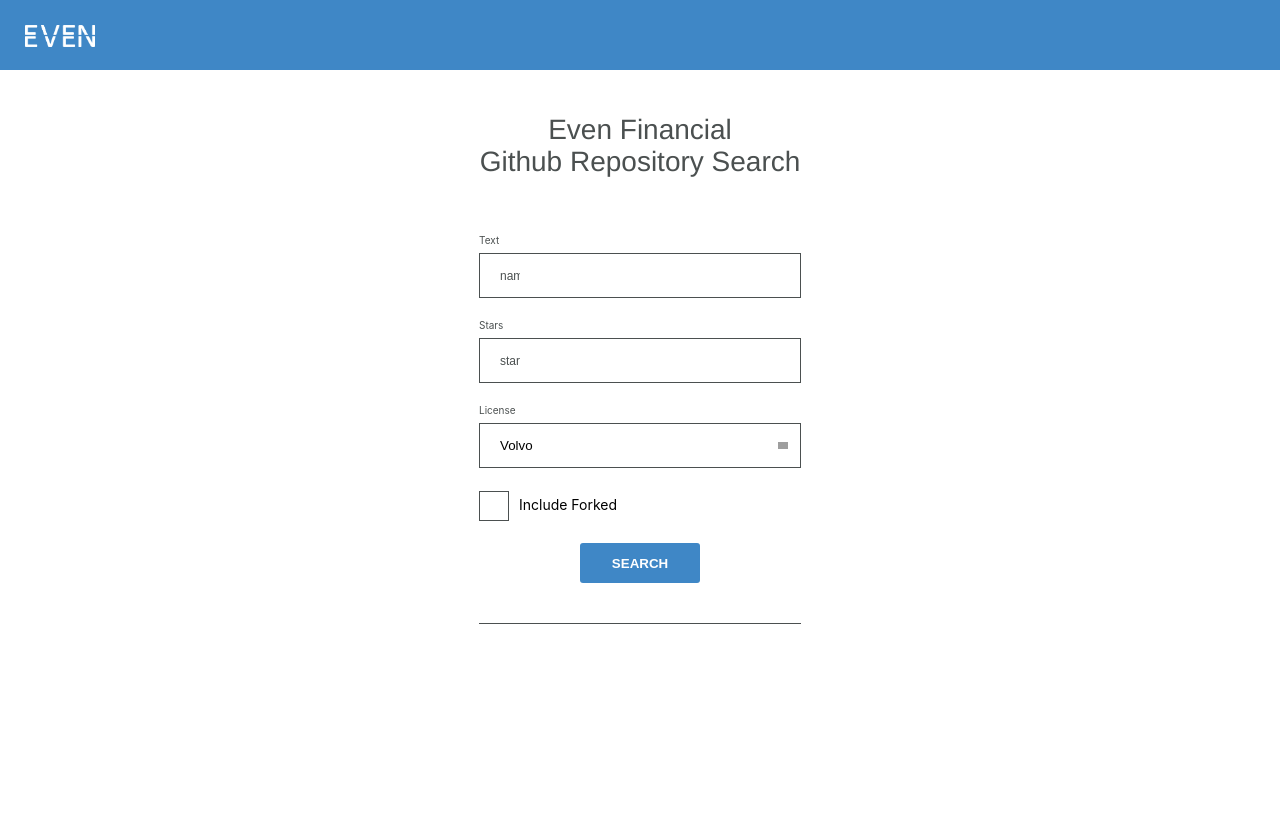
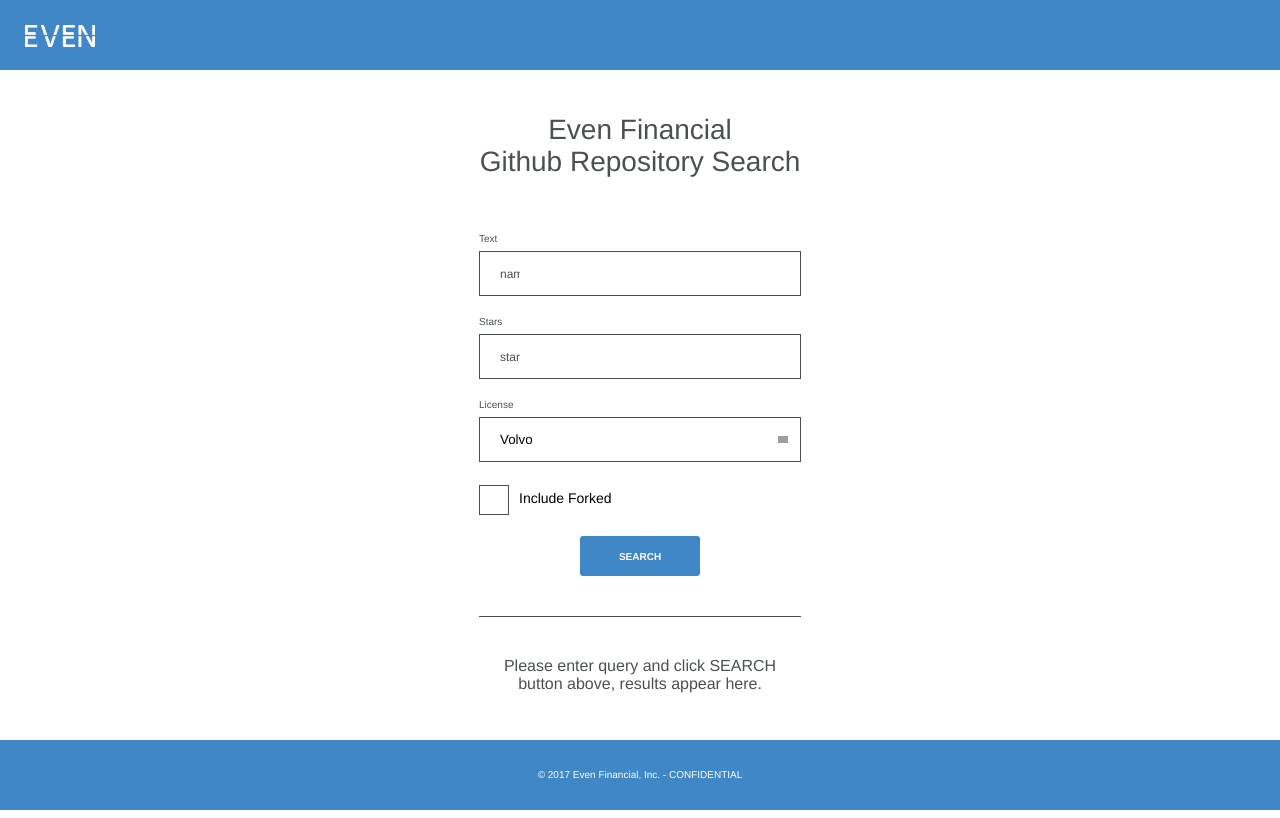
Before and after one commit to mikekwong/github_repo_searcher, a React (Create React App) app: page / in a window 1280 px wide. Built offline with nearby package versions, Linux system fonts and the light colour scheme; grey boxes are pictures that could not be loaded.

Commit message:
finished first panel

```diff
--- a/src/components/App.css
+++ b/src/components/App.css
@@ -7,18 +7,19 @@
   -webkit-font-smoothing: antialiased;
   -moz-osx-font-smoothing: grayscale;
   text-rendering: optimizeLegibility;
+  font-family: "Helvetica", "Arial", sans-serif;
 }
 
 #App {
 }
 
-#App #header {
+#App #container-header {
   width: 100%;
   height: 70px;
   background-color: #3f87c6;
 }
 
-#App #header #logo {
+#App #container-header #logo {
   display: flex;
   width: 70px;
   position: absolute;
@@ -26,14 +27,25 @@
   top: 25px;
 }
 
-#App #search {
+#App #container-search {
   position: relative;
   top: 44px;
+  height: 670px;
 }
 
-#App #search .headline {
-  font-family: "Helvetica", "Arial", sans-serif;
+#App #container-search .headline {
   font-size: 28px;
   color: #4b5050;
   text-align: center;
 }
+
+#App #container-footer {
+  text-align: center;
+  height: 70px;
+  background-color: #3f87c6;
+  color: #fff;
+  margin-bottom: 8px;
+  vertical-align: middle;
+  line-height: 70px;
+  font-size: 10px;
+}
--- a/src/components/App.jsx
+++ b/src/components/App.jsx
@@ -1,21 +1,24 @@
-import React from "react";
-import "./App.css";
-import Search from "./Search/Search";
-import logo from "./assets/logo.png";
+import React from 'react'
+import './App.css'
+import Search from './Search/Search'
+import logo from './assets/logo.png'
 
 const App = () => {
   return (
-    <div id="App">
-      <div id="header">
-        <img src={logo} id="logo" alt="logo" />
+    <div id='App'>
+      <div id='container-header'>
+        <img src={logo} id='logo' alt='logo' />
       </div>
-      <div id="search">
-        <p className="headline">Even Financial</p>
-        <p className="headline">Github Repository Search</p>
+      <div id='container-search'>
+        <p className='headline'>Even Financial</p>
+        <p className='headline'>Github Repository Search</p>
         <Search />
       </div>
+      <div id='container-footer'>
+        <footer>&copy; 2017 Even Financial, Inc. - CONFIDENTIAL</footer>
+      </div>
     </div>
-  );
-};
+  )
+}
 
-export default App;
+export default App
--- a/src/components/Search/Search.css
+++ b/src/components/Search/Search.css
@@ -1,6 +1,7 @@
 #fields {
   position: relative;
   top: 50px;
+  margin-bottom: 40px;
 }
 
 #fields form {
@@ -76,11 +77,6 @@
   cursor: pointer;
 }
 
-/* When the checkbox is checked, add a gray background */
-#fields #repo-forked input:checked ~ #repo-forked-checkmark {
-  background-color: #4b5050;
-}
-
 /* Create the checkmark/indicator (hidden when not checked) */
 #fields #repo-forked #repo-forked-checkmark:after {
   content: "";
@@ -95,15 +91,15 @@
 
 /* Style the checkmark/indicator */
 #fields #repo-forked-checkmark:after {
-  left: 10px;
-  top: 3px;
-  width: 9px;
-  height: 17px;
-  border: solid white;
-  border-width: 0 3px 3px 0;
-  -webkit-transform: rotate(45deg);
-  -ms-transform: rotate(45deg);
-  transform: rotate(45deg);
+  left: 8px;
+  top: 0px;
+  width: 12px;
+  height: 22px;
+  border: solid #3f87c6;
+  border-width: 0 2px 2px 0;
+  -webkit-transform: rotate(40deg);
+  -ms-transform: rotate(40deg);
+  transform: rotate(40deg);
 }
 
 #fields #repo-button {
@@ -122,6 +118,7 @@
   border: none;
   border-radius: 3px;
   cursor: pointer;
+  font-size: 10px;
 }
 
 #fields #line {
@@ -129,6 +126,10 @@
   width: 322px;
   height: 1px;
   background-color: #4b5050;
-  margin: 0 auto;
-  top: 40px;
+  margin: 40px 0;
 }
+
+#fields .instructions {
+  color: #4b5050;
+  text-align: center;
+}
--- a/src/components/Search/Search.jsx
+++ b/src/components/Search/Search.jsx
@@ -76,8 +76,10 @@
               Search
             </button>
           </div>
+          <div id='line' />
+          <p className='instructions'>Please enter query and click SEARCH</p>
+          <p className='instructions'>button above, results appear here.</p>
         </form>
-        <div id='line' />
       </div>
     )
   }
```
